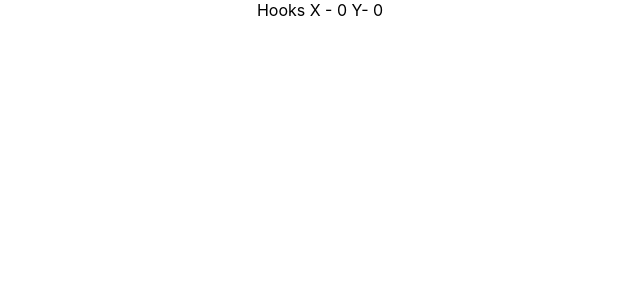
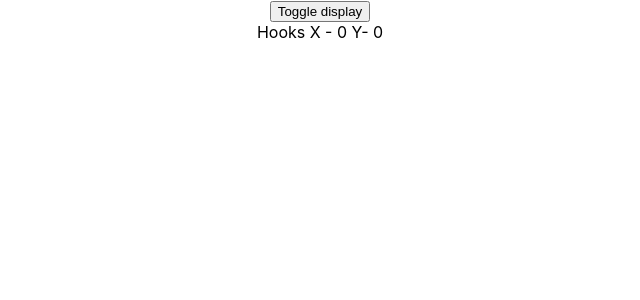
Before and after one commit to Asmaathabet/React-Hooks, a React (Create React App) app: page / in a window 1280 px wide. Shown: the top 300 px of the page, without its empty margins (320-960 px from the left). Built offline with nearby package versions, Linux system fonts and the light colour scheme.

Commit message:
useEffect with clean up - lesson 10

```diff
--- a/src/App.js
+++ b/src/App.js
@@ -1,7 +1,8 @@
 import React from 'react';
 import './App.css';
+import MouseContainer from './components/MouseContainer';
 // import ClassMouse from './components/ClassMouse';
-import HooksMouse from './components/HooksMouse';
+// import HooksMouse from './components/HooksMouse';
 // import HooksCounterOne from './components/HooksCounterOne';
 // import HooksCounterFour from './components/HooksCounterFour';
 // import ClassCounterOne from './components/ClassCounterOne';
@@ -23,7 +24,8 @@
       {/* <ClassCounterOne /> */}
       {/* <HooksCounterOne /> */}
       {/* <ClassMouse /> */}
-      <HooksMouse />
+      {/* <HooksMouse /> */}
+      <MouseContainer />
     </div>
   );
 }
--- a/src/components/ClassMouse.js
+++ b/src/components/ClassMouse.js
@@ -19,6 +19,11 @@
        window.addEventListener('mousemove', this.logMousePosition)
    }
 
+   // Lesson 10 - to remove EventListener
+   componentWillUnmount(){
+       window.removeEventListener('mousemove', this.logMousePosition)
+   }
+
     render() {
         return (
             <div>
--- a/src/components/HooksMouse.js
+++ b/src/components/HooksMouse.js
@@ -17,6 +17,12 @@
         // thats mean the same of [componentDidMount]
      console.log('useEffect Called')
      window.addEventListener('mousemove', logMousePosition)
+    // lesson 10 - use Effect clean up
+     return () =>{
+         console.log("component unMounting code | componentWillUnmount")
+         window.removeEventListener('mousemove', logMousePosition)
+     }
+
     },[])
 
     return (
--- /dev/null
+++ b/src/components/MouseContainer.js
@@ -0,0 +1,16 @@
+import React, {useState} from 'react'
+import HooksMouse from './HooksMouse'
+
+function MouseContainer() {
+    // lesson 10 - useEffect with  Clean up
+    const [display, setDisplay] = useState(true)
+
+    return (
+        <div>
+            <button onClick={()=> setDisplay(!(display))}>Toggle display </button>
+            {display && <HooksMouse />}
+        </div>
+    )
+}
+
+export default MouseContainer
```
